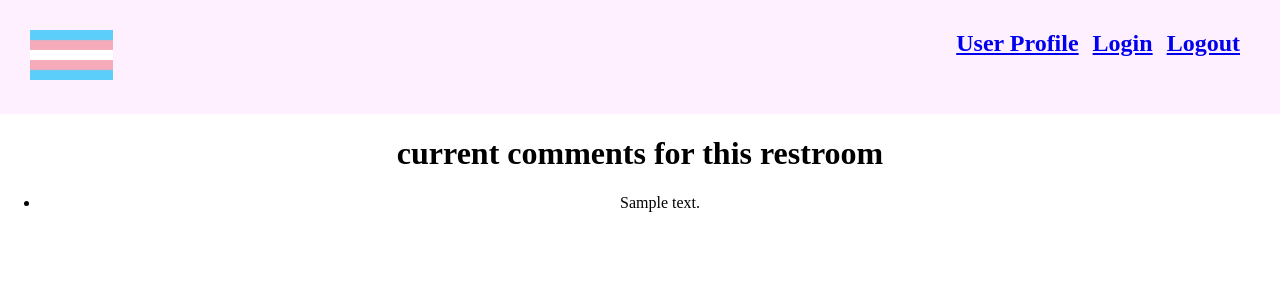
After one commit to SerenaChandler/TransRoom, a Flask app: page /restroom/1 in a window 1280 px wide. The commit adds this page. Shown: the top 300 px of the page. Run offline with Flask 2, Linux system fonts and the light colour scheme; tables that the repository leaves empty hold one stand-in row (values such as "Sample post").

Commit message:
added comments to individual restroom page

```diff
--- a/server.py
+++ b/server.py
@@ -92,6 +92,12 @@ def search_handler():
     print(searched_restrooms)
     return render_template("homepage.html", restrooms=restrooms, searched_restrooms=searched_restrooms)
 
+
+@app.route("/restroom/<restroom_id>")
+def see_comments(restroom_id):
+    restroom = crud.get_restroom_by_id(restroom_id)
+    return render_template("restroom-comments.html", restroom=restroom)
+
 @app.route("/comment/<restroom_id>", methods = ["POST"])
 def add_comment(restroom_id):
     text = request.form.get("comment_text")
--- a/templates/homepage.html
+++ b/templates/homepage.html
@@ -19,7 +19,7 @@
 
 {% for searched_restroom in searched_restrooms %}
 <div id="restaurant-container">
-    <h2>{{searched_restroom.restaurant_name}}</h2>
+    <h2><a href="/restroom/{{searched_restroom.restroom_id}}" >{{searched_restroom.restaurant_name}}</a></h2>
     <h3> Address:
         {{searched_restroom.address}}
     </h3>
--- /dev/null
+++ b/templates/restroom-comments.html
@@ -0,0 +1,15 @@
+{% extends 'base.html' %}
+
+{% block title %}User Profile{% endblock %}
+
+
+{% block body %}
+
+<h1>current comments for this restroom</h1>
+{% for comment in restroom.comments %}
+<ul>
+    <li>{{comment.comment_text}}</li>
+</ul>
+{% endfor %}
+
+{% endblock %}
```
